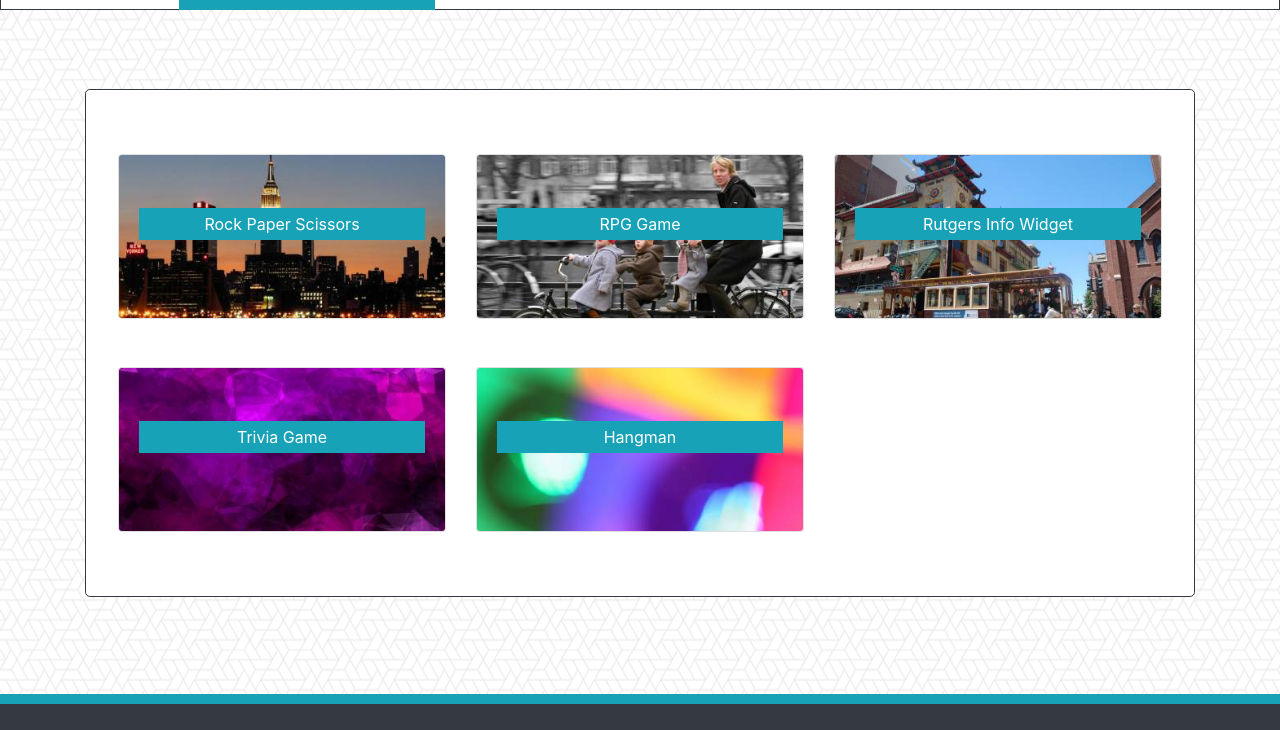
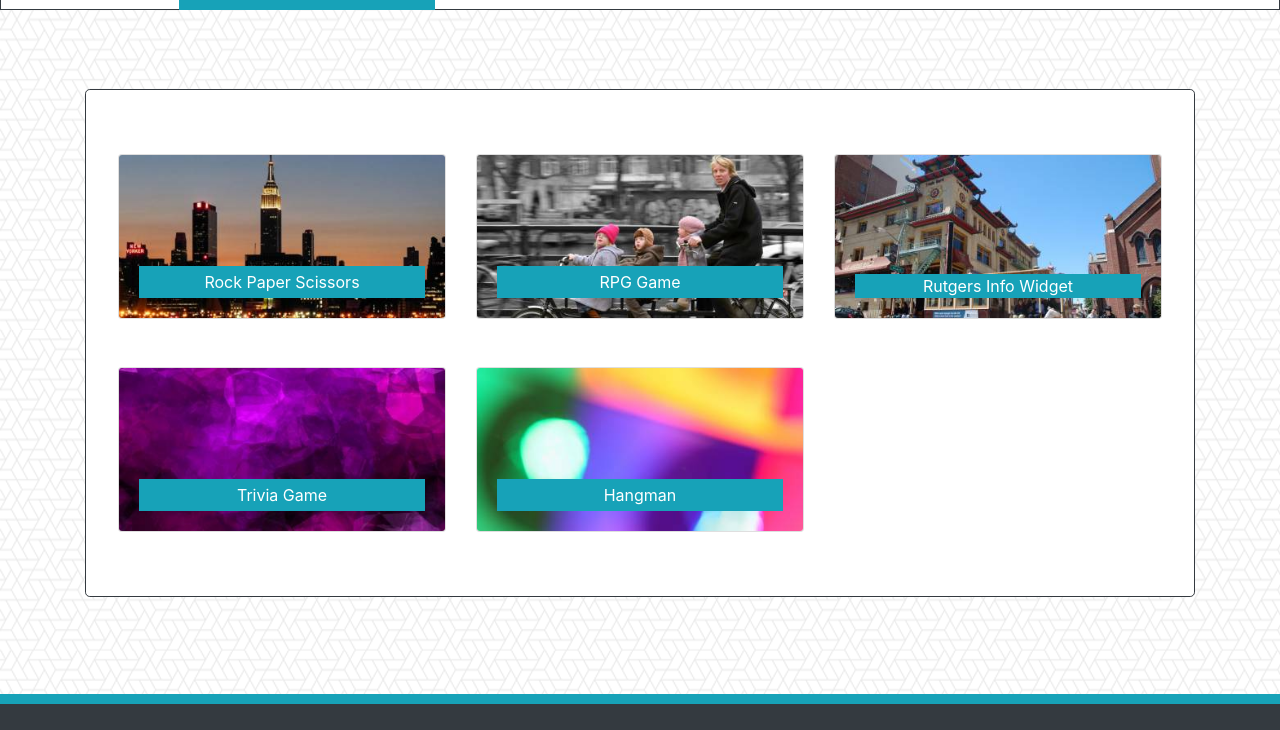
Before and after one commit to colt45n2zzs/Bootstrap-Portfolio, a plain HTML site: page portfolio.html in a window 1280 px wide. Shown: the part 70-800 px from the top of the page. Drawn offline with nearby package versions, Linux system fonts and the light colour scheme.

Commit message:
update 091318-2137

```diff
--- a/css/style.css
+++ b/css/style.css
@@ -7,7 +7,7 @@ body { background-image: url(../images/what-the-hex.png);
 
 .card-body {
     position: absolute;
-    top: 20%;
+    top: 5%;
     width: 100%;
 	height: 20%;
 }
--- a/portfolio.html
+++ b/portfolio.html
@@ -28,8 +28,8 @@
             <div class="col-md-4">
                 <div class="card" style="width: auto;">
                     <img class="img-fluid card-img" src="images/lorem1.jpg" alt="ph1">
-                    <div class="card-img-overlay card-body" >
-                        <a class="p-1 mb-2 bg-info text-white card-text d-flex justify-content-center mx-auto" href="">Rock Paper Scissors</a>
+                    <div class="card-img-overlay h-100 d-flex flex-column justify-content-end card-body">
+                        <a class="p-1 mb-2 bg-info text-white card-text d-flex justify-content-center" href="">Rock Paper Scissors</a>
                     </div>
                 </div>
             </div>
@@ -37,7 +37,7 @@
             <div class="col-md-4">
                 <div class="card" style="width: auto;">
                     <img class= "img-fluid card-img" src="images/lorem2.jpg" alt="ph2">
-                    <div class="card-img-overlay card-body">
+                    <div class="card-img-overlay  h-100 d-flex flex-column justify-content-end card-body">
                         <a class="p-1 mb-2 bg-info text-white card-text d-flex justify-content-center" href="">RPG Game</a>
                     </div>
                 </div>
@@ -46,8 +46,8 @@
             <div class="col-md-4">
                 <div class="card" style="width: auto;">
                     <img class= "img-fluid card-img" src="images/lorem3.jpg" alt="ph3">
-                    <div class="card-img-overlay card-body">
-                        <a class="p-1 mb-2 bg-info text-white card-text d-flex justify-content-center" href="">Rutgers Info Widget</a>
+                    <div class="card-img-overlay  h-100 d-flex flex-column justify-content-end card-body">
+                        <a class="p-1 mb-2 bg-info text-white card-text d-flex justify-content-center" style="line-height: 1; text-align: center;" href="">Rutgers Info Widget</a>
                     </div>
                 </div>
             </div>
@@ -58,7 +58,7 @@
             <div class="col-md-4">
                 <div class="card" style="width: auto;">
                     <img class="img-fluid card-img" src="images/lorem4.jpg" alt="ph4">
-                    <div class="card-img-overlay card-body">
+                    <div class="card-img-overlay  h-100 d-flex flex-column justify-content-end card-body">
                         <a class="p-1 mb-2 bg-info text-white card-text d-flex justify-content-center" href="">Trivia Game</a>
                     </div>
                 </div>
@@ -67,7 +67,7 @@
             <div class="col-md-4">
                 <div class="card" style="width: auto;">
                     <img class= "img-fluid card-img" src="images/lorem5.jpg" alt="ph5">
-                    <div class="card-img-overlay card-body ">
+                    <div class="card-img-overlay  h-100 d-flex flex-column justify-content-end card-body ">
                         <a class="p-1 mb-2 bg-info text-white card-text d-flex justify-content-center" href="">Hangman</a>
                     </div>
                 </div>
```
